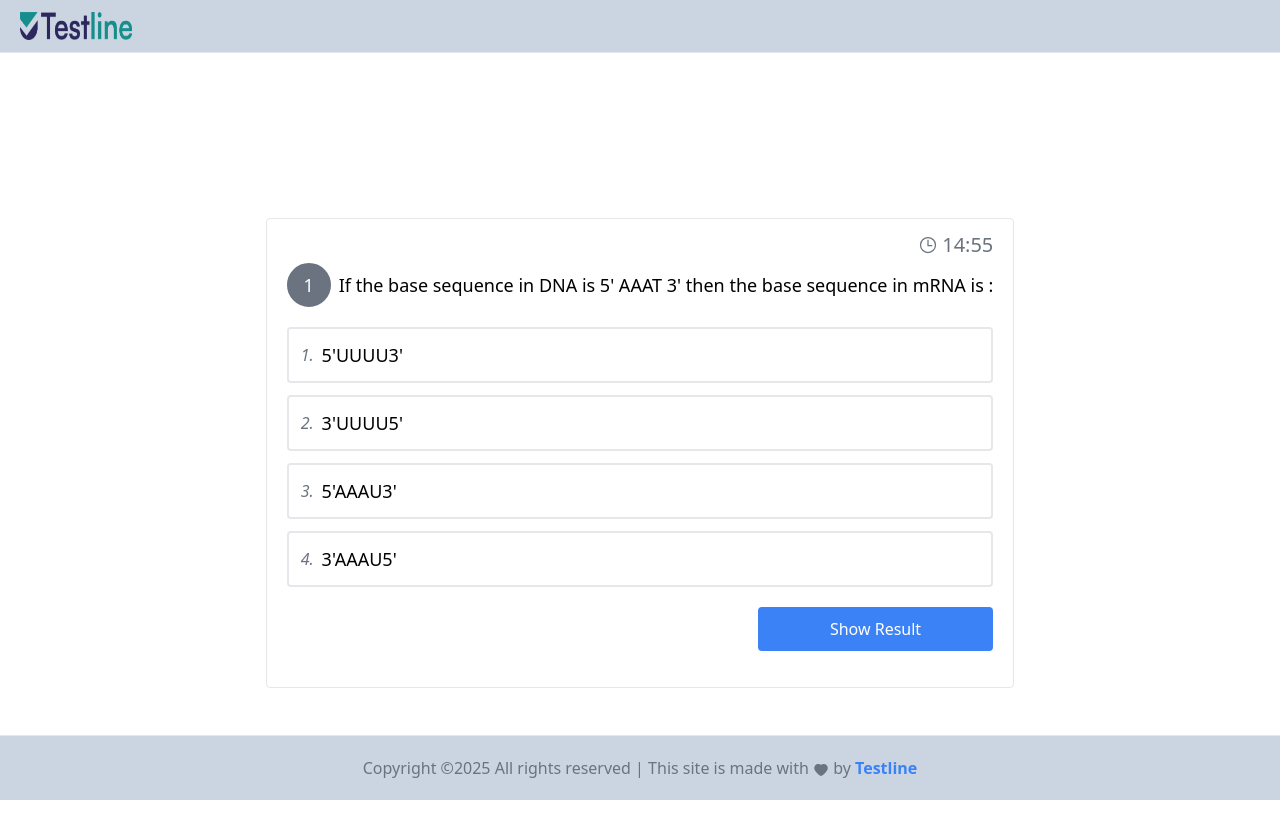
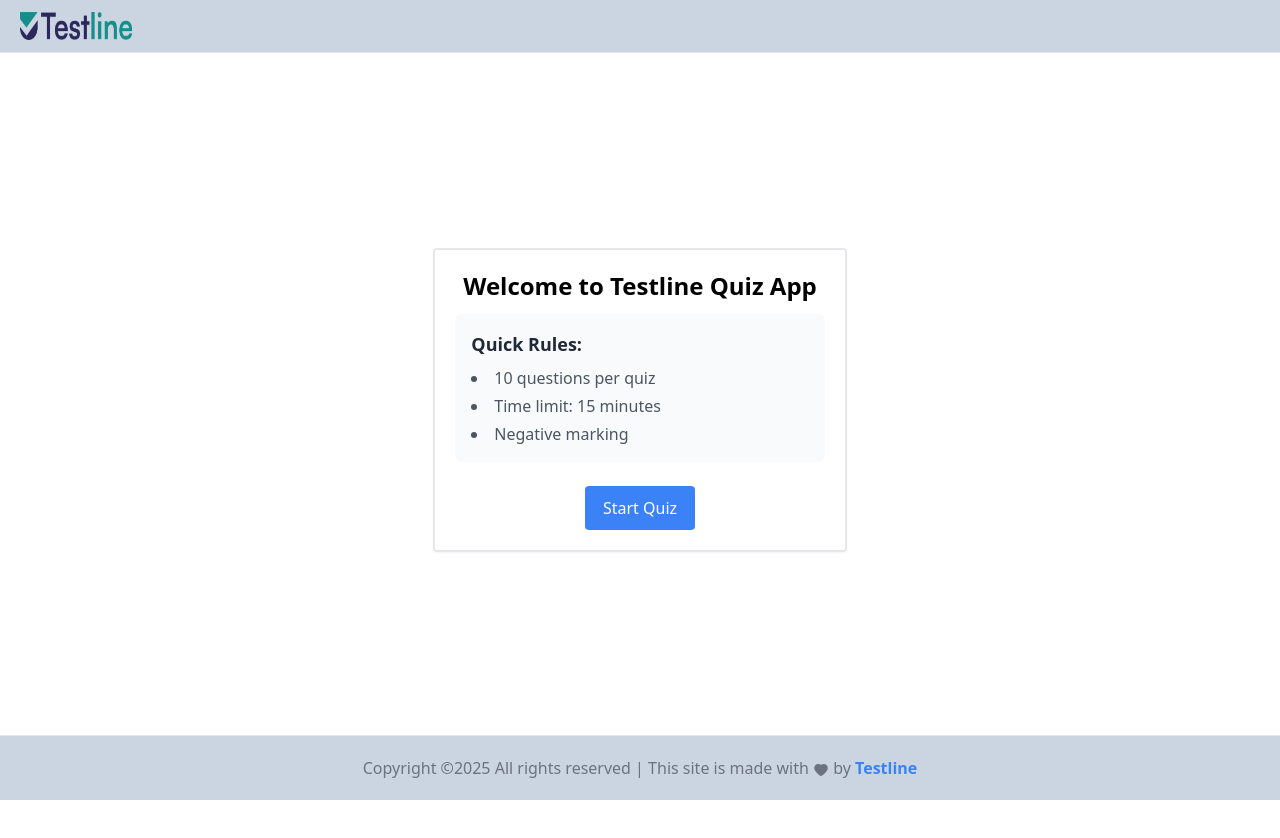
Before and after one commit to adarsh23012003/testline_quiz_app_assignment, a React (Create React App) app: page / in a window 1280 px wide. Shown: the top 838 px of the page. After the commit the page ends 800 px from the top, so only its background shows below. Built offline with nearby package versions, Linux system fonts and the light colour scheme.

Commit message:
Welcome page

```diff
--- a/src/pages/Home.jsx
+++ b/src/pages/Home.jsx
@@ -1,211 +1,31 @@
-import React, { useEffect, useRef, useState } from "react";
-import LoadingIcon from "../components/LoadingIcon";
-import quizzes from "../data/quizzes.json";
-import { IoTimeOutline } from "react-icons/io5";
-import ResultPopup from "../components/ResultPopup";
+import React from "react";
+import { Link } from "react-router-dom";
 
 function Home() {
-  const [loading, setLoading] = useState(false);
-  const optionRefs = useRef([]);
-  const [timeLeft, setTimeLeft] = useState(quizzes?.duration * 60);
-  const [allQuestions, setAllQuestions] = useState([]);
-  const [currentQuestion, setCurrentQuestion] = useState();
-  const [selectedAnswer, setSelectedAnswer] = useState();
-  const [showResultPopup, setShowResultPopup] = useState(false);
-  const [resultData, setResultData] = useState({
-    score: 0,
-    answered_questions: 0,
-    correct_answer: 0,
-    incorrect_answer: 0,
-    total_questions: quizzes?.questions_count,
-  });
-
-  useEffect(() => {
-    setLoading(true);
-    setAllQuestions(quizzes?.questions);
-    setTimeout(() => {
-      setLoading(false);
-    }, 2000);
-  }, []);
-
-  useEffect(() => {
-    if (allQuestions.length > 0) {
-      const que = allQuestions[0];
-      que.idx = 1;
-      setCurrentQuestion(que);
-    }
-  }, [allQuestions, setCurrentQuestion]);
-
-  const handleOptionClick = (index, option) => {
-    setSelectedAnswer(option?.id);
-    optionRefs.current.forEach((ref, i) => {
-      if (i === index) {
-        ref.checked = !ref.checked;
-      } else {
-        ref.checked = false;
-      }
-    });
-    if (option?.is_correct) {
-      setResultData((prev) => ({
-        ...prev,
-        score: prev.score + 4,
-        correct_answer: prev.correct_answer + 1,
-        answered_questions: prev.answered_questions + 1,
-      }));
-    } else {
-      setResultData((prev) => ({
-        ...prev,
-        score: prev.score - 1,
-        incorrect_answer: prev.incorrect_answer + 1,
-        answered_questions: prev.answered_questions + 1,
-      }));
-    }
-    const timeout = setTimeout(() => {
-      nextQueSetup();
-    }, 1000);
-
-    return () => clearTimeout(timeout); // Cleanup function
-  };
-
-  const nextQueSetup = async () => {
-    if (allQuestions[allQuestions.length - 1].id === currentQuestion.id) {
-      setShowResultPopup(true);
-    }
-    clearOptions();
-    let currentQuestionIndex = 0;
-    for (let i = 0; i < allQuestions.length; i++) {
-      if (allQuestions[i].id === currentQuestion.id) {
-        currentQuestionIndex = i;
-      }
-    }
-    const newQueId = (currentQuestionIndex + 1) % allQuestions.length;
-    const que = allQuestions[newQueId];
-    que.idx = newQueId + 1;
-    setCurrentQuestion(que);
-  };
-
-  const clearOptions = async () => {
-    optionRefs.current.forEach((ref) => {
-      ref.checked = false;
-    });
-    setSelectedAnswer(0);
-  };
-
-  // Timer Functions
-  useEffect(() => {
-    if (timeLeft <= 0) {
-      autoSubmitResult(); //  Auto Submit
-      return;
-    }
-
-    const timerInterval = setInterval(() => {
-      setTimeLeft((prev) => prev - 1);
-    }, 1000);
-
-    return () => clearInterval(timerInterval); // Cleanup function
-  }, [timeLeft]);
-
-  // **Auto Submit Function**
-  const autoSubmitResult = async () => {
-    setShowResultPopup(true);
-  };
-
-  const formatTime = (seconds) => {
-    const min = Math.floor(seconds / 60);
-    const sec = seconds % 60;
-    return `${min.toString().padStart(2, "0")}:${sec
-      .toString()
-      .padStart(2, "0")}`;
-  };
   return (
     <>
-      <div>
-        {loading && <LoadingIcon />}
-        {showResultPopup && <ResultPopup data={resultData} />}
-
-        {/* {console.log("currentQuestion", currentQuestion)} */}
-        <div className="flex h-screen justify-center items-center">
-          <div className="p-5 border rounded">
-            {allQuestions.length > 0 ? (
-              <div>
-                {/* Number of Quiz and Time Showing here... */}
-                <div className="p-3 relative">
-                  {/* Timer */}
-                  <div className="flex gap-1 items-center text-gray-500 absolute -top-2 right-0">
-                    <IoTimeOutline className="text-xl" />
-                    <div className="font-medium text-xl">
-                      {formatTime(timeLeft)}
-                    </div>
-                  </div>
-                </div>
-                {/* Questions and Answers Showing here... */}
-                <div className="flex flex-col gap-5 pb-4">
-                  <div className="flex items-center gap-2">
-                    {/* Number of Question */}
-                    <div
-                      className={`inline-block p-5 border-2 rounded-full relative -z-10 border-gray-500 bg-gray-500 text-white`}
-                    >
-                      <p className="text-lg font-medium absolute top-[50%] left-[50%] translate-x-[-50%] translate-y-[-50%]">
-                        {currentQuestion?.idx}
-                      </p>
-                    </div>
-                    {/* Question */}
-                    <div>
-                      <h1 className="text-sm sm:text-lg font-medium">
-                        {currentQuestion?.description}
-                      </h1>
-                    </div>
-                  </div>
-                  {/* Answers: (Options) */}
-                  <div className="flex flex-col gap-2">
-                    <div className="w-full flex flex-col gap-3">
-                      {currentQuestion?.options?.map((option, index) => (
-                        <div
-                          key={option.id}
-                          className={`w-full flex items-center gap-2 p-3 border-2 rounded cursor-pointer ${
-                            selectedAnswer === option.id
-                              ? "border-blue-400"
-                              : "border-gray-200"
-                          }`}
-                          onClick={() => {
-                            handleOptionClick(index, option);
-                          }}
-                        >
-                          <p
-                            className={`${
-                              selectedAnswer === option.id
-                                ? "text-blue-400"
-                                : "text-gray-500"
-                            } italic`}
-                          >{`${index + 1}.`}</p>
-                          <input
-                            type="checkbox"
-                            ref={(el) => (optionRefs.current[index] = el)}
-                            className="hidden"
-                            readOnly
-                          />
-                          <h3 className="text-lg">{option?.description}</h3>
-                        </div>
-                      ))}
-                    </div>
-                  </div>
-                  <div className="flex justify-end">
-                    <button
-                      onClick={() => {
-                        autoSubmitResult();
-                      }}
-                      className="w-1/2 sm:w-2/6 px-4 py-2 border-2 border-blue-500 font-medium bg-blue-500 text-white rounded"
-                    >
-                      Show Result
-                    </button>
-                  </div>
-                </div>
-              </div>
-            ) : (
-              <div className="flex justify-center items-center w-full h-screen p-5">
-                <h1 className="text-2xl font-bold">No Question Found</h1>
-              </div>
-            )}
+      <div className="absolute top-1/2 left-1/2 transform -translate-x-1/2 -translate-y-1/2 z-50 w-full px-5">
+        <div className="bg-white rounded w-full sm:w-1/2 lg:w-1/3 m-auto h-auto border-2 shadow-sm p-5">
+          <h1 className="text-2xl font-semibold text-center pb-3">
+            Welcome to Testline Quiz App
+          </h1>
+          <div className="bg-gray-50 rounded-lg p-4 mb-6">
+            <h2 className="font-semibold mb-2 text-lg text-gray-800">
+              Quick Rules:
+            </h2>
+            <ul className="list-disc list-inside space-y-1 text-gray-600">
+              <li>10 questions per quiz</li>
+              <li>Time limit: 15 minutes</li>
+              <li>Negative marking</li>
+            </ul>
+          </div>
+          <div className="flex justify-center">
+            <Link
+              to={"/quiz"}
+              className="px-4 py-2 border-2 border-blue-500 font-medium bg-blue-500 text-white rounded"
+            >
+              Start Quiz
+            </Link>
           </div>
         </div>
       </div>
```
